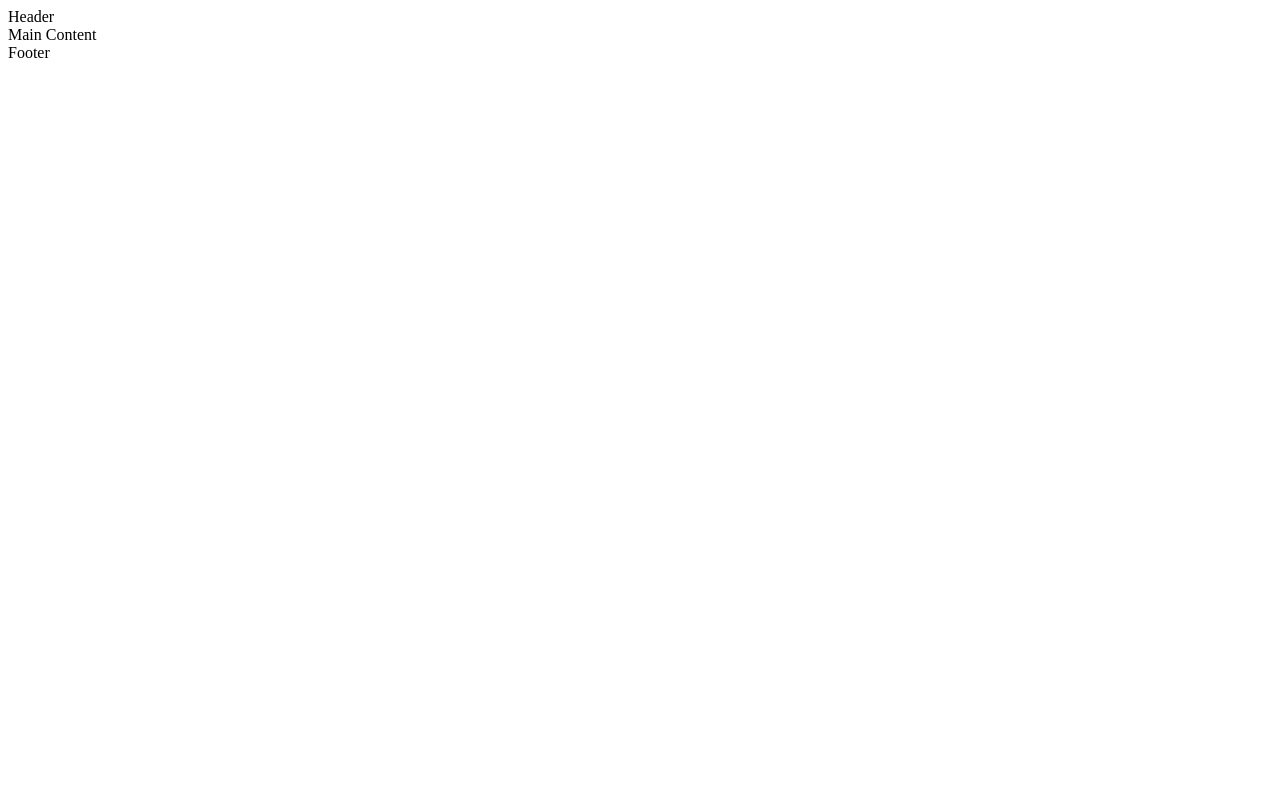
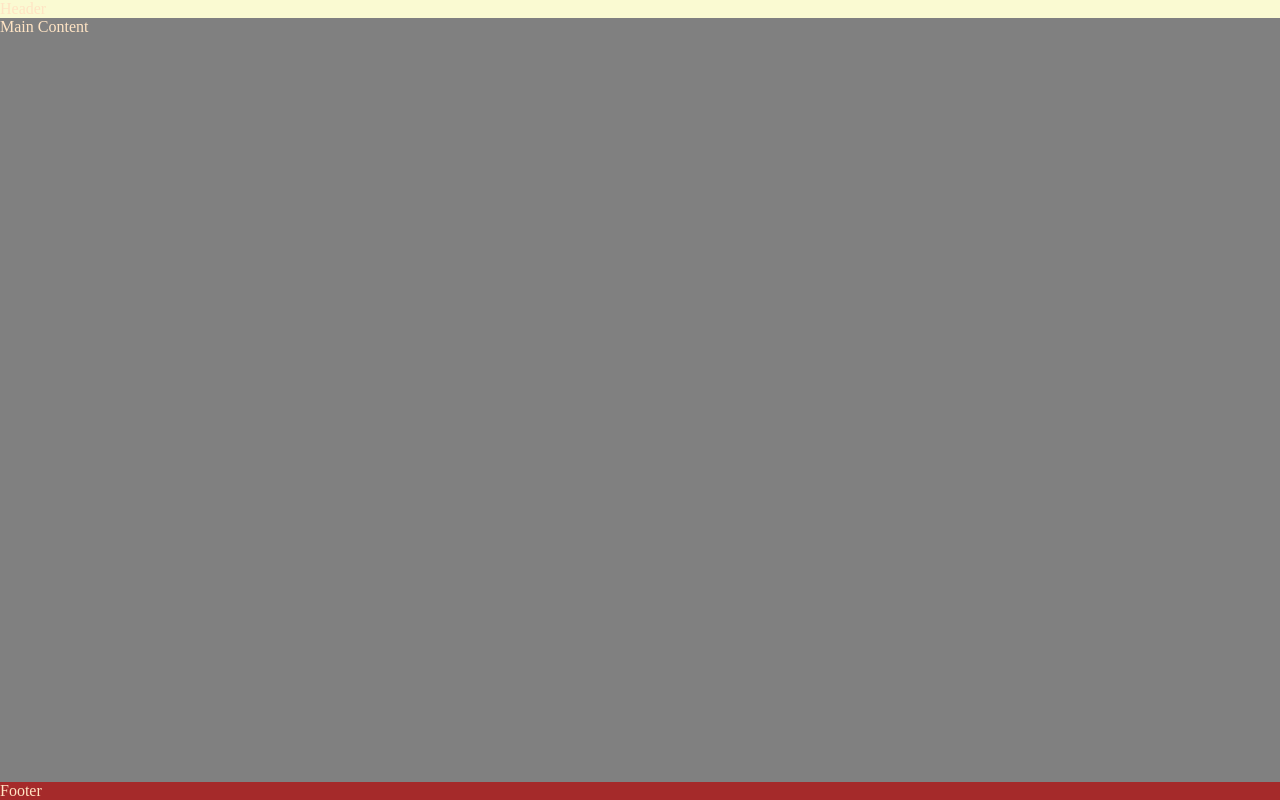
Before and after one commit to vijaylaxmipb/Yoga-Everyday, a plain HTML site: page index.html in a window 1280 px wide. Drawn offline with Linux system fonts and the light colour scheme.

Commit message:
push footer down using flex styles

```diff
--- /dev/null
+++ b/assets/css/style.css
@@ -0,0 +1,29 @@
+* {
+    padding: 0;
+    margin: 0;
+    box-sizing: border-box;
+}
+
+/*General Styles*/
+body {
+   min-height: 100vh;
+   display: flex;
+   flex-direction: column;
+   color: bisque;
+}
+
+/*Header*/
+header {
+    background-color: lightgoldenrodyellow;
+}
+
+/*Main Content*/
+main{
+    background-color: grey;
+    flex:1 0 auto;
+}
+
+/*Footer*/
+footer{
+    background-color: brown;
+}
--- a/index.html
+++ b/index.html
@@ -13,6 +13,8 @@
     <link rel="apple-touch-icon" sizes="180x180" href="assets/Favicon/apple-touch-icon.png">
     <link rel="icon" type="image/png" sizes="32x32" href="assets/Favicon/favicon-32x32.png">
     <link rel="icon" type="image/png" sizes="16x16" href="assets/Favicon/favicon-16x16.png">
+    <!--Style sheet-->
+    <link rel="stylesheet" href="assets/css/style.css">
 </head>
 <body>
     <!--Header-->
```
